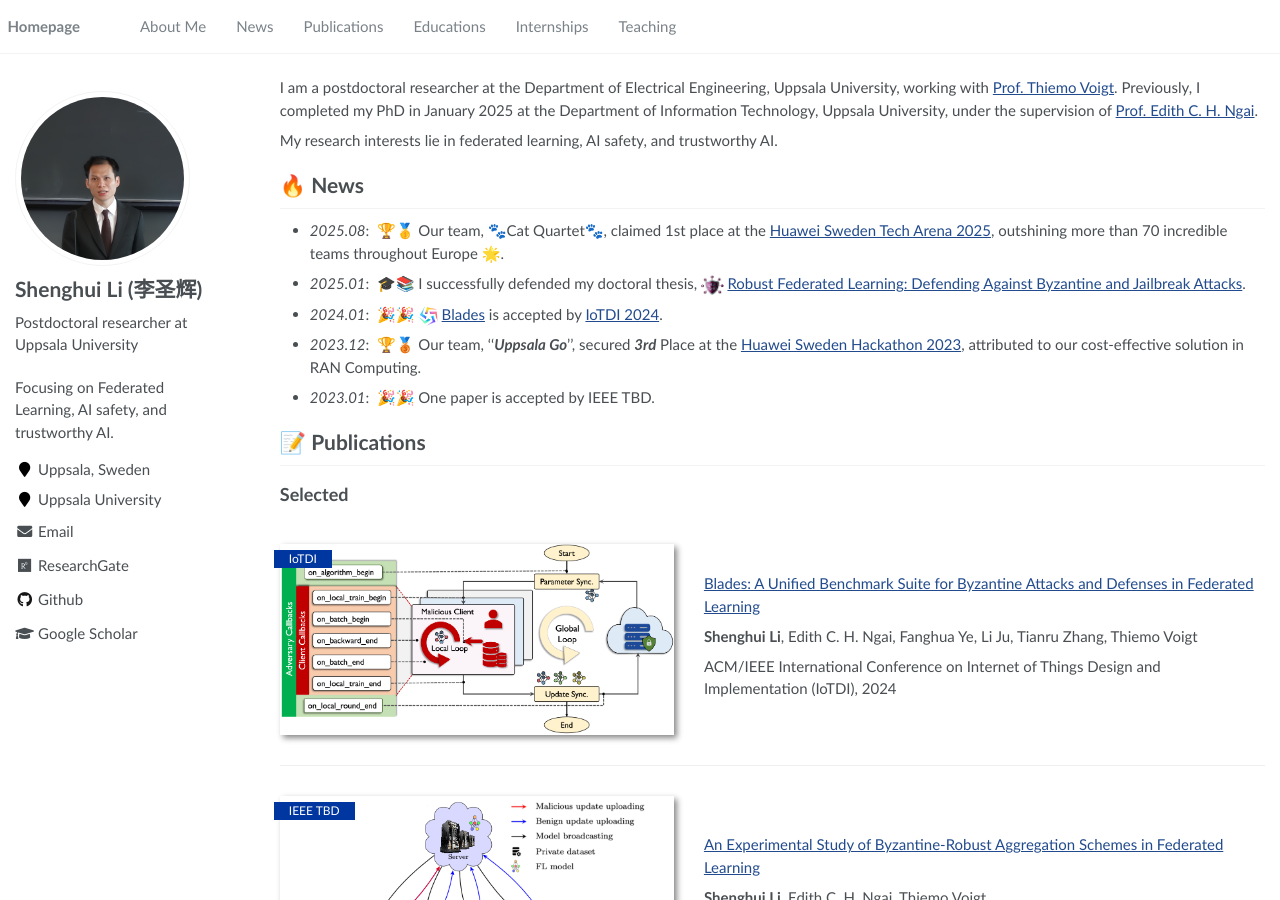
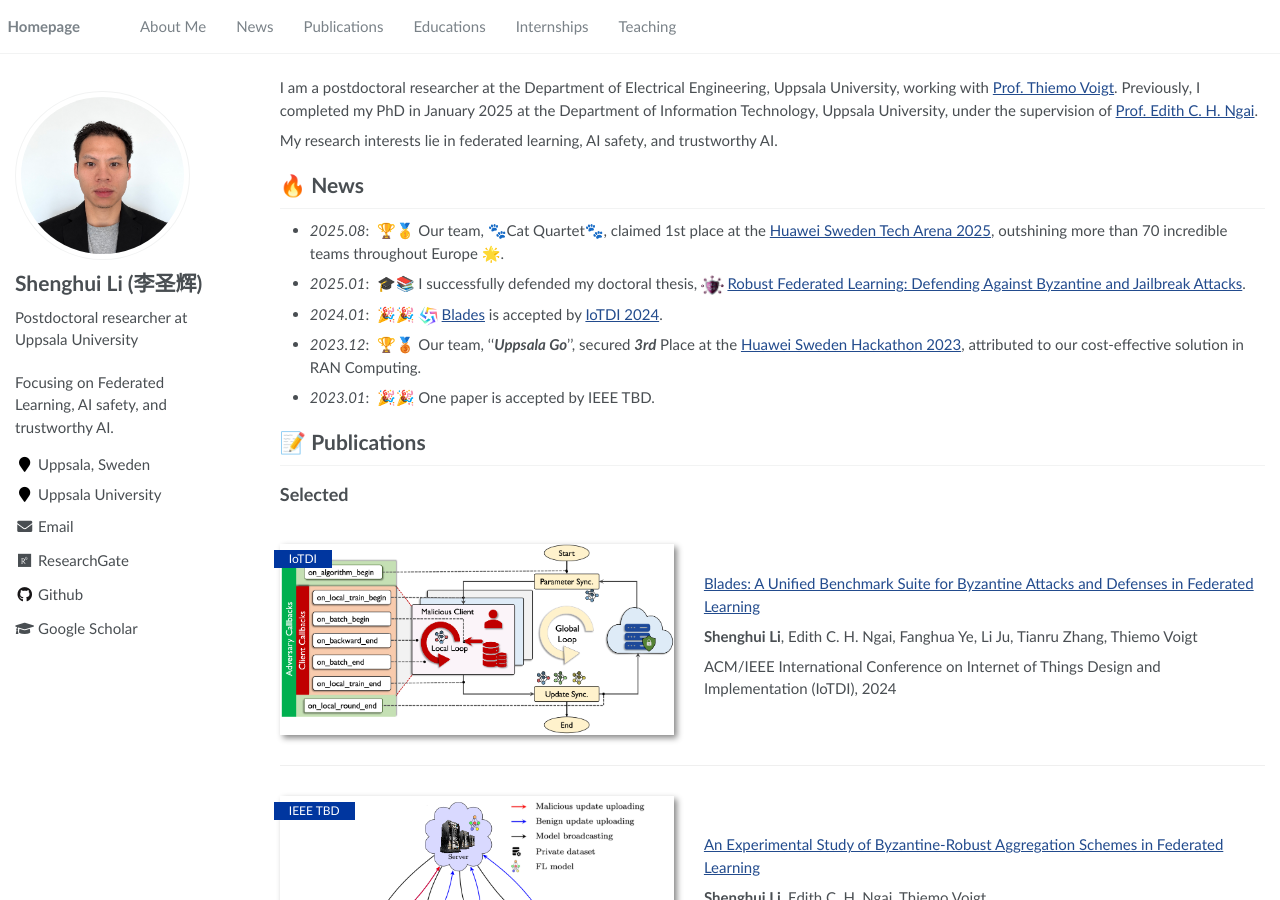
Before and after one commit to lishenghui/lishenghui.github.io, a Jekyll site: the page built from _pages/about.md, in a window 1280 px wide and 900 px high. Built offline with Jekyll 4.4.1, drawn with Linux system fonts in a browser that asks for light colours.

Commit message:
Update profile photo and use initials for browser icon

```diff
--- a/_config.yml
+++ b/_config.yml
@@ -22,7 +22,7 @@
 # Site Author
 author:
   name             : "Shenghui Li (李圣辉)"
-  avatar           : "images/android-chrome-512x512.png"
+  avatar           : "images/shenghui-li.jpg"
   bio              : "Postdoctoral researcher at Uppsala University"
   location         : "Uppsala, Sweden"
   employer         : "Uppsala University"
--- a/_includes/head/custom.html
+++ b/_includes/head/custom.html
@@ -1,6 +1,5 @@
 <link rel="apple-touch-icon" sizes="180x180" href="images/apple-touch-icon.png">
-<link rel="icon" type="image/png" sizes="32x32" href="images/favicon-32x32.png">
-<link rel="icon" type="image/png" sizes="16x16" href="images/favicon-16x16.png">
+<link rel="icon" type="image/svg+xml" href="{{ '/images/favicon.svg' | relative_url }}">
 <link rel="manifest" href="images/site.webmanifest">
 
 <meta name="msapplication-TileColor" content="#000000">
```
Also changed, not shown: images/favicon.svg (added), images/shenghui-li.jpg (added).
